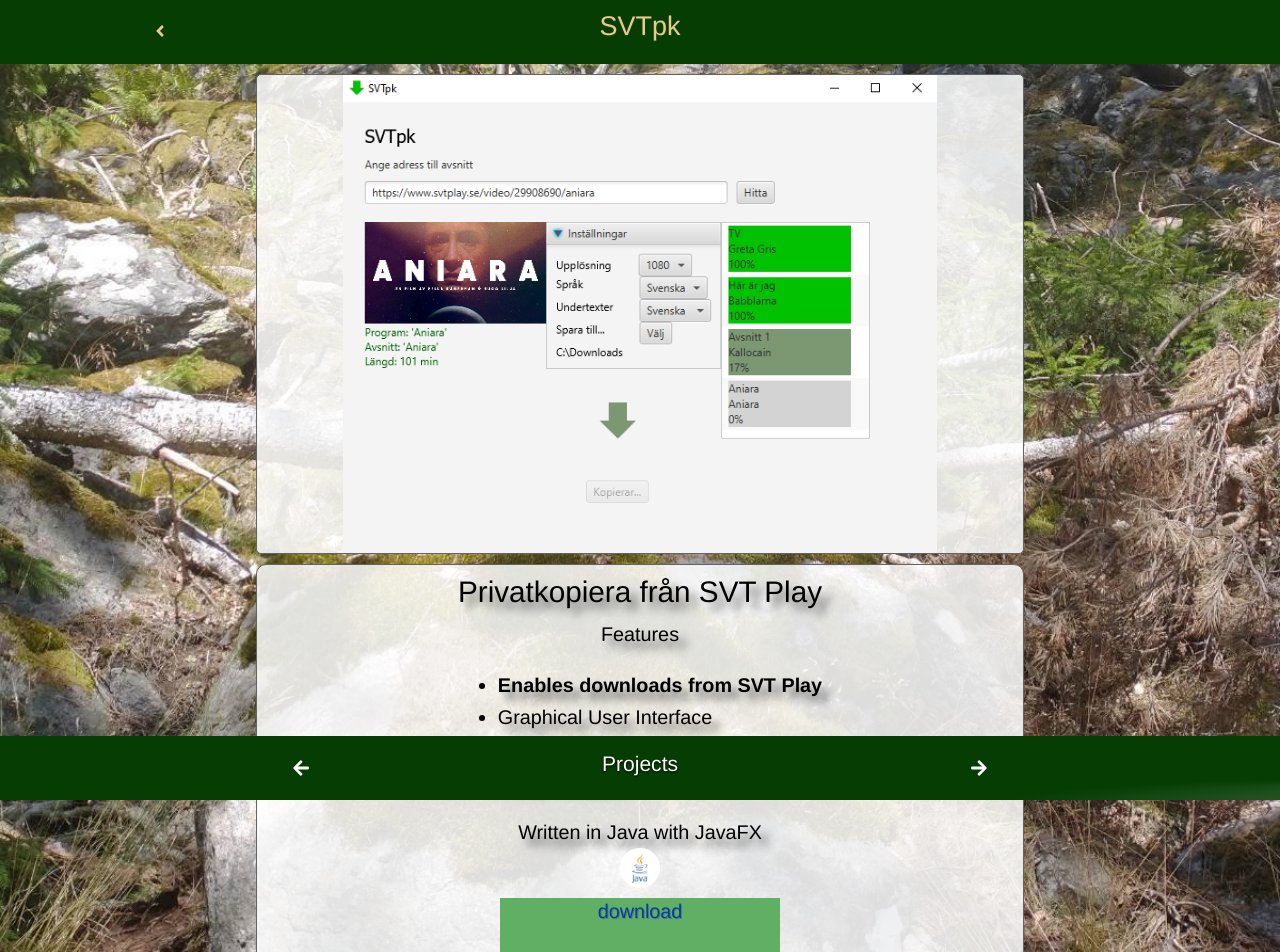
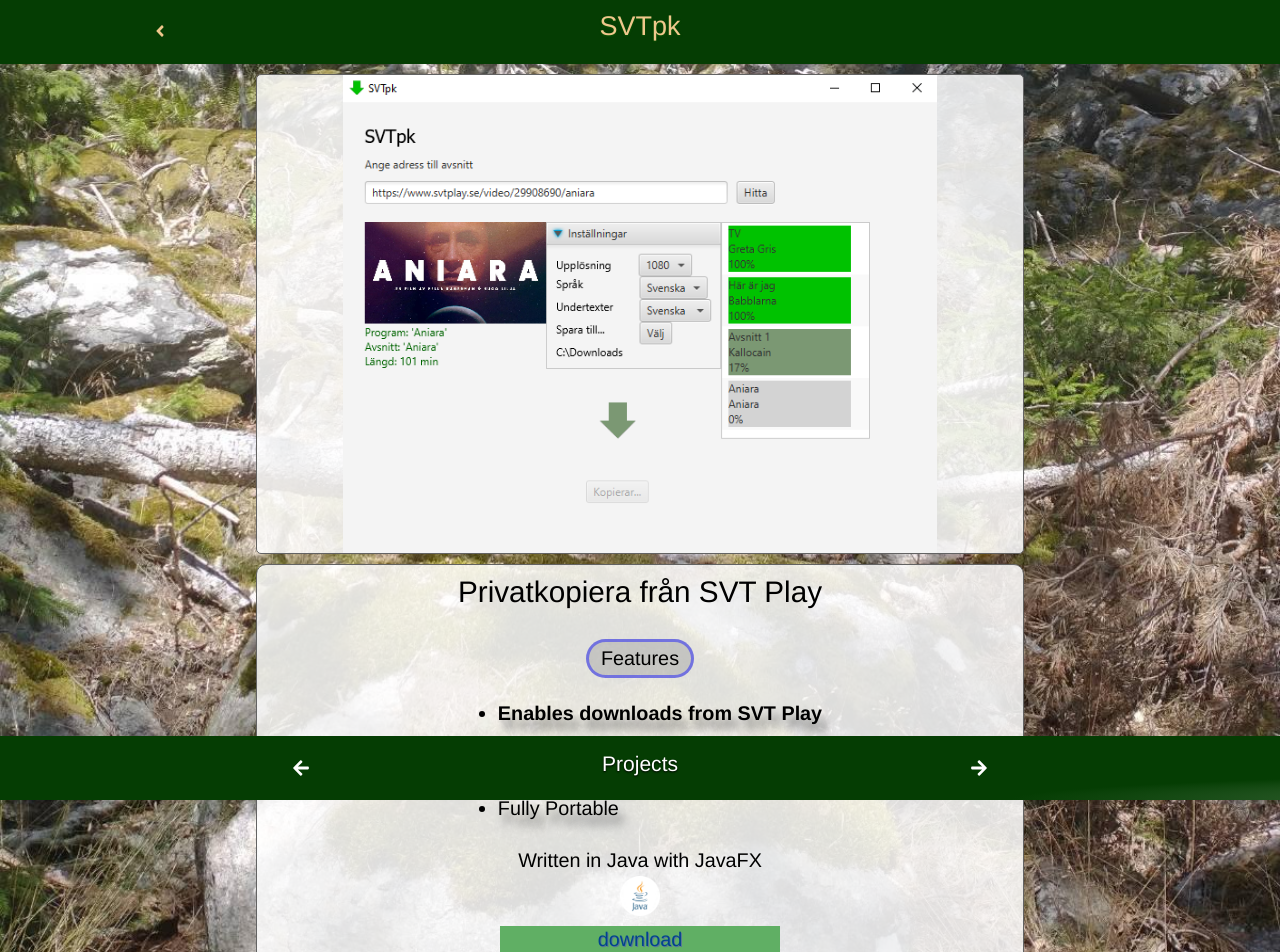
Before and after one commit to isthisthereallife/pages, a Next.js app: page /pages/projects/SVTpk in a window 1280 px wide. Shown: the top 952 px of the page. Built offline with nearby package versions, Linux system fonts and the light colour scheme.

Commit message:
Text styling mostly

```diff
--- a/src/pages/projects/Audioplayer.jsx
+++ b/src/pages/projects/Audioplayer.jsx
@@ -83,7 +83,7 @@
         </a>
         <div className={styles.infoText} id={styles.audioplayer_info}>
           <h4>A somewhat responsive audio player made with jQuery</h4>
-          Features
+          <span id={styles.features_pill}>Features</span>
           <ul className={styles.list_lefty}>
             <li className={styles.list_item}>
               An example of my humble beginnings
--- a/src/pages/projects/GilfoyleGo.jsx
+++ b/src/pages/projects/GilfoyleGo.jsx
@@ -88,7 +88,7 @@
         </div>
         <div className={styles.infoText} id={styles.gilfoyleInfo}>
           <h4>Mock hotel booking app.</h4>
-          <span>Features</span>
+          <span id={styles.features_pill}>Features</span>
           <ul className={styles.list_lefty}>
             <li className={styles.list_item}>Spring Boot Backend</li>
             <li className={styles.list_item}>Vue Frontend</li>
--- a/src/pages/projects/Murvel.jsx
+++ b/src/pages/projects/Murvel.jsx
@@ -94,7 +94,7 @@
           in the palm of your hand.
           <br />
           <br />
-          Features
+          <span id={styles.features_pill}>Features</span>
           <ul className={styles.list_lefty}>
             <li className={styles.list_item}>
               Look up any Marvel Character or Comic Book
--- a/src/pages/projects/Pokertimer.jsx
+++ b/src/pages/projects/Pokertimer.jsx
@@ -88,7 +88,7 @@
         </a>
         <div className={styles.infoText} id={styles.pokertimer_info}>
           <h4>Poker Timer</h4>
-          <span>Features</span>
+          <span id={styles.features_pill}>Features</span>
           <ul className={styles.list_lefty}>
             <li className={styles.list_item}>Keep track of blinds</li>
             <li className={styles.list_item}>
--- a/src/pages/projects/SVTpk.jsx
+++ b/src/pages/projects/SVTpk.jsx
@@ -93,7 +93,7 @@
 
         <div className={styles.infoText} id={styles.svtpk_info}>
           <h2 className={styles.title}>Privatkopiera från SVT Play</h2>
-          <span>Features</span>
+          <span id={styles.features_pill}>Features</span>
           <ul className={styles.list_lefty}>
             <li className={styles.list_item}>
               <strong>Enables downloads from SVT Play</strong>
--- a/src/pages/projects/TropesBingo.jsx
+++ b/src/pages/projects/TropesBingo.jsx
@@ -98,7 +98,7 @@
           Play along whilst watching a film!
           <br />
           <br />
-          Features
+          <span id={styles.features_pill}>Features</span>
           <ul className={styles.list_lefty}>
             <li className={styles.list_item}>
               best domain name = <a href="http://tropes.bingo">tropes.bingo</a>
--- a/src/pages/projects/Webshop.jsx
+++ b/src/pages/projects/Webshop.jsx
@@ -100,7 +100,7 @@
         </a>
         <div className={styles.infoText} id={styles.webshop_info}>
           <h4>Mock web shop </h4>
-          <span>Features</span>
+          <span id={styles.features_pill}>Features</span>
           <ul className={styles.list_lefty}>
             <li className={styles.list_item}>External API calls</li>
             <li className={styles.list_item}>Parameterized lookups</li>
--- a/src/styles/project.module.css
+++ b/src/styles/project.module.css
@@ -98,7 +98,6 @@
   font-size: 1.1em;
   background-color: rgb(255, 255, 255, 0.85);
   border: 1px solid rgb(99, 99, 99);
-  text-shadow: rgb(98, 98, 98) 8px 8px 8px;
 
   display: flex;
   flex-direction: column;
@@ -143,17 +142,30 @@
     rgb(243, 83, 35, 0.85)
   );
 }
+
+#features_pill {
+  background-color: rgba(128, 128, 128, 0.293);
+  border: 3px solid rgba(81, 81, 233, 0.72);
+  padding: 1px 12px 1px 12px;
+  border-radius: 20px;
+  margin-top: 20px;
+}
+
+.infoText ul li {
+  text-shadow: rgb(98, 98, 98, 0.8) 6px 10px 8px;
+}
 #svtpk_info {
   border: 1px solid rgb(99, 99, 99);
-  text-shadow: rgb(98, 98, 98) 8px 8px 8px;
 }
 #murvelInfo {
   background-color: rgb(231, 0, 0, 0.85);
   color: white;
-  text-shadow: rgb(0, 0, 0) 8px 8px 8px;
   display: flex;
   flex-direction: column;
   align-items: center;
+}
+#murvelInfo ul li {
+  text-shadow: rgb(255, 255, 255, 0.5) 6px 10px 8px;
 }
 
 #gilfoyleInfo {
@@ -165,9 +177,15 @@
   background-color: rgb(239, 199, 140, 0.8);
   color: black;
 }
+#webshop_info ul li {
+  text-shadow: rgb(255, 255, 255) 6px 10px 8px;
+}
 #pokertimer_info {
   background-color: rgb(44, 34, 14, 0.85);
   color: white;
+}
+#pokertimer_info ul li {
+  text-shadow: rgb(110, 110, 110) 6px 10px 8px;
 }
 #tropesbingo_info {
   background-color: rgb(255, 255, 255, 0.85);
@@ -179,6 +197,9 @@
   background: linear-gradient(rgb(243, 124, 44), rgb(218, 83, 35, 0.85));
 
   color: black;
+}
+#audioplayer_info ul li {
+  text-shadow: rgb(255, 255, 255, 0.3) 8px 10px 8px;
 }
 /* Mobile --------------------------------------------------------------------------------*/
 @media (max-width: 699px) {
```
